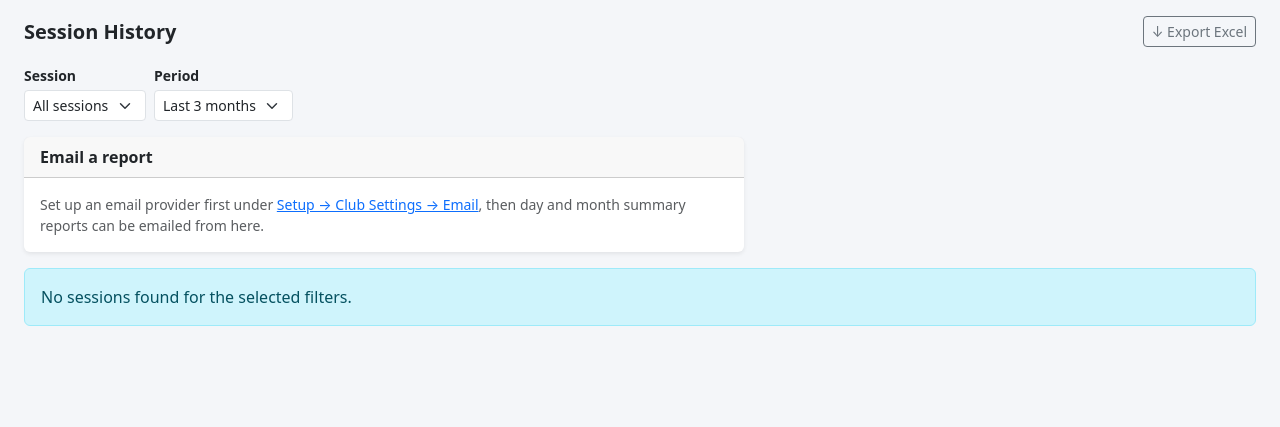
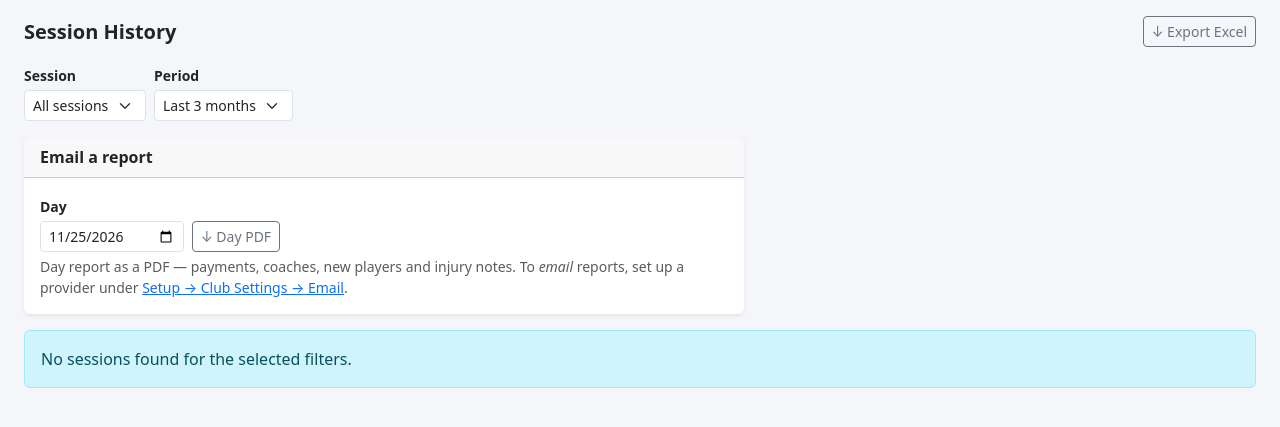
Before and after one commit to markosharknz1/Club_Training, a Flask app: page /history in a window 1280 px wide. Shown: the part 56-483 px from the top of the page. Run offline with Flask 3, Linux system fonts and the light colour scheme; parts of the project's set-up code (start-up, migrations or seed data) failed here and were passed over; some libraries are stand-ins or nearby versions.

Commit message:
No voucher creation at check-in; injury notes through to a day-report PDF
Vouchers can no longer be created from the check-in desk - the quick-
create UI and its API endpoint are gone, and the modal points at the
Vouchers page (where the who/why record lives). Checked-in players gain
a Notes field (injury details etc.) on the day modal, the register and
the closed-session editor; notes show as a badge and under the player
on the summary, ride along when a player is moved between sessions, and
flow into the emailed reports ("Left injured: Name - note", plus a
Player notes line) and a new downloadable day-report PDF
(/reports/day.pdf, linked from History and the session summary - also
available before email is configured).

Co-Authored-By: Claude Fable 5 <noreply@anthropic.com>

```diff
--- a/app.py
+++ b/app.py
@@ -1213,6 +1213,7 @@ def create_app():
                     'voucher_id':   a.voucher_id,
                     'new_member':   bool(a.new_member),
                     'left_injured': bool(a.left_injured),
+                    'notes':        a.notes or '',
                 }
 
         # Players who attended within the last 3 months → prioritised in the waiting list
@@ -1405,6 +1406,7 @@ def create_app():
         voucher_id   = _int(data.get('voucher_id'))
         new_member   = bool(data.get('new_member'))
         left_injured = bool(data.get('left_injured'))
+        att_notes    = (data.get('notes') or '').strip()[:500] or None
 
         rec = Attendance.query.filter_by(session_date_id=sd_id, player_id=player_id).first()
 
@@ -1422,12 +1424,13 @@ def create_app():
             rec.voucher_id   = voucher_id
             rec.new_member   = new_member
             rec.left_injured = left_injured
+            rec.notes        = att_notes
         else:
             db.session.add(Attendance(
                 session_date_id=sd_id, player_id=player_id,
                 group_id=group_id, payment_type=payment_type, amount=amount,
                 voucher_id=voucher_id, new_member=new_member,
-                left_injured=left_injured,
+                left_injured=left_injured, notes=att_notes,
             ))
         db.session.commit()
         db.session.refresh(sd)
@@ -1476,6 +1479,8 @@ def create_app():
         rec.voucher_id   = voucher_id
         if 'left_injured' in data:
             rec.left_injured = bool(data['left_injured'])
+        if 'notes' in data:
+            rec.notes = (data.get('notes') or '').strip()[:500] or None
         db.session.commit()
         db.session.refresh(sd)
         return jsonify({'ok': True, 'totals': _totals(sd)})
@@ -2201,33 +2206,9 @@ def create_app():
             'sessions_remaining': v.sessions_remaining,
         } for v in vs])
 
-    @app.route('/api/player/<int:player_id>/vouchers', methods=['POST'])
-    def api_player_voucher_create(player_id):
-        Player.query.get_or_404(player_id)
-        data     = request.get_json() or {}
-        amount   = float(data.get('amount') or _voucher_defaults()['amount'])
-        sessions = int(data.get('sessions_total') or _voucher_defaults()['sessions'])
-        added_by     = (data.get('added_by') or '').strip()[:80]
-        added_reason = (data.get('added_reason') or '').strip()[:200]
-        if not added_by or not added_reason:
-            return jsonify(ok=False, error='Fill in who is adding this voucher and why.')
-        issued_date = date.today()
-        limit_error = _voucher_limit_error(player_id, issued_date)
-        if limit_error:
-            return jsonify(ok=False, error=limit_error)
-        v = Voucher(player_id=player_id, amount=amount, sessions_total=sessions,
-                    date_issued=issued_date,
-                    added_by=added_by, added_reason=added_reason)
-        v.continues_from = _voucher_to_continue(player_id)
-        db.session.add(v)
-        db.session.commit()
-        return jsonify(ok=True, voucher={
-            'id':                 v.id,
-            'label':              f"{v.date_issued.strftime('%d %b %Y')} — 0/{v.sessions_total} used, {v.sessions_remaining} left",
-            'sessions_total':     v.sessions_total,
-            'sessions_used':      0,
-            'sessions_remaining': v.sessions_remaining,
-        })
+    # NOTE: there is deliberately no POST here any more — vouchers can only
+    # be created on the Vouchers page (with the who/why record), never from
+    # the check-in desk.
 
     # ── Coaches ──────────────────────────────────────────────────────
 
@@ -2531,6 +2512,77 @@ def create_app():
         if start > end:
             return None, None, 'The From date must be before the To date.'
         return start, end, None
+
+    @app.route('/reports/day.pdf')
+    def reports_day_pdf():
+        """The end-of-day report as a PDF — same content as the emailed day
+        report (payments, coaches, new players, injuries with their notes),
+        for printing or filing."""
+        import io
+        from flask import send_file
+        from reportlab.lib.pagesizes import A4
+        from reportlab.lib.units import mm
+        from reportlab.lib import colors
+        from reportlab.lib.styles import getSampleStyleSheet
+        from reportlab.platypus import (SimpleDocTemplate, Table, TableStyle,
+                                        Paragraph, Spacer)
+        try:
+            d = date.fromisoformat(request.args.get('date', ''))
+        except ValueError:
+            flash('Pick a valid date for the day report.', 'danger')
+            return redirect(url_for('history'))
+        data = _report_day_data(d)
+        if not data:
+            flash(f'No sessions on {d.strftime("%d %b %Y")} — nothing to report.', 'warning')
+            return redirect(url_for('history'))
+
+        club = Setting.get('club_name', 'Club Training')
+        styles = getSampleStyleSheet()
+        dark = colors.HexColor('#1a3a5c')
+        elements = [Paragraph(club, styles['Title']),
+                    Paragraph(f'Day report — {data["title"]}', styles['Heading2']),
+                    Spacer(1, 6 * mm)]
+        for s in data['sessions']:
+            elements.append(Paragraph(
+                f'{s["name"]} ({s["time"]})'
+                + (' — still open' if s['status'] == 'open' else ''),
+                styles['Heading3']))
+            rows = [['Players checked in', str(s['players'])]]
+            rows += [[pt, str(cnt)] for pt, cnt in s['breakdown']]
+            rows.append([f'Cash ${s["cash"]:.0f} · Card ${s["card"]:.0f}',
+                         f'${s["cash"] + s["card"]:.0f}'])
+            t = Table(rows, colWidths=[110 * mm, 40 * mm])
+            t.setStyle(TableStyle([
+                ('GRID', (0, 0), (-1, -1), 0.5, colors.grey),
+                ('BACKGROUND', (0, 0), (-1, 0), colors.HexColor('#eef2f6')),
+                ('BACKGROUND', (0, -1), (-1, -1), colors.HexColor('#eef2f6')),
+                ('FONTNAME', (0, -1), (-1, -1), 'Helvetica-Bold'),
+                ('ALIGN', (1, 0), (1, -1), 'RIGHT'),
+            ]))
+            elements.append(t)
+            info = [('Coaches', ', '.join(s['coaches']) or '—')]
+            if s['new_players']:
+                info.append(('New players', ', '.join(s['new_players'])))
+            if s['injured']:
+                info.append(('Left injured', '; '.join(s['injured'])))
+            if s['player_notes']:
+                info.append(('Player notes', '; '.join(s['player_notes'])))
+            if s['notes']:
+                info.append(('Session notes', s['notes']))
+            for label, text in info:
+                elements.append(Paragraph(f'<b>{label}:</b> {text}', styles['Normal']))
+            elements.append(Spacer(1, 6 * mm))
+        if len(data['sessions']) > 1:
+            elements.append(Paragraph(
+                f'<b>Day total:</b> {data["total_players"]} check-ins · '
+                f'Cash ${data["total_cash"]:.0f} · Card ${data["total_card"]:.0f}',
+                styles['Normal']))
+        buf = io.BytesIO()
+        SimpleDocTemplate(buf, pagesize=A4, topMargin=18 * mm,
+                          bottomMargin=18 * mm).build(elements)
+        buf.seek(0)
+        return send_file(buf, mimetype='application/pdf', as_attachment=True,
+                         download_name=f'day_report_{d.isoformat()}.pdf')
 
     @app.route('/reports/committee')
     def reports_committee():
@@ -3872,7 +3924,7 @@ def _add_voucher_uses(voucher, count, dates, note='Imported balance'):
 def _report_session_data(sd):
     """Everything the report shows about one session occurrence."""
     counts, cash, card = OrderedDict(), 0.0, 0.0
-    new_players, injured = [], []
+    new_players, injured, player_notes = [], [], []
     for a in sorted(sd.attendance, key=lambda a: a.player.name.lower()):
         counts[a.payment_type] = counts.get(a.payment_type, 0) + 1
         if a.payment_type == 'Cash':
@@ -3882,7 +3934,10 @@ def _report_session_data(sd):
         if a.new_member:
             new_players.append(a.player.name)
         if a.left_injured:
-            injured.append(a.player.name)
+            injured.append(a.player.name
+                           + (f' — {a.notes}' if a.notes else ''))
+        elif a.notes:
+            player_notes.append(f'{a.player.name} — {a.notes}')
     breakdown = [(pt, counts[pt]) for pt in PAYMENT_TYPES if pt in counts]
     return {
         'name': sd.template.name,
@@ -3893,6 +3948,7 @@ def _report_session_data(sd):
         'cash': cash, 'card': card,
         'new_players': new_players,
         'injured': injured,
+        'player_notes': player_notes,
         # CoachAttendance is how coaches are marked present (the register's
         # tickboxes) — sd.coaches is a separate legacy relation.
         'coaches': sorted(ca.coach.name for ca in sd.coach_attendance),
@@ -4069,7 +4125,9 @@ def _report_text(data, club):
             if s['new_players']:
                 lines.append('  New players: ' + ', '.join(s['new_players']))
             if s['injured']:
-                lines.append('  Left injured: ' + ', '.join(s['injured']))
+                lines.append('  Left injured: ' + '; '.join(s['injured']))
+            if s['player_notes']:
+                lines.append('  Player notes: ' + '; '.join(s['player_notes']))
             if s['notes']:
                 lines.append('  Notes: ' + s['notes'])
             lines.append('')
--- a/templates/history.html
+++ b/templates/history.html
@@ -77,13 +77,31 @@
       <div class="col-auto">
         <button class="btn btn-primary btn-sm">Send report</button>
       </div>
-      <div class="form-text mt-1 mb-0">Payments, coaches, new players and any injuries —
-        a readable summary for the committee. Addresses are remembered for next time.</div>
+      <div class="col-auto">
+        <button type="button" class="btn btn-outline-secondary btn-sm"
+                onclick="location = '/reports/day.pdf?date=' + this.form.report_date.value">
+          ↓ Day PDF</button>
+      </div>
+      <div class="form-text mt-1 mb-0">Payments, coaches, new players and any injuries with
+        their notes — a readable summary for the committee. Addresses are remembered for
+        next time.</div>
     </form>
     {% else %}
-    <p class="text-muted small mb-0">Set up an email provider first under
-      <a href="/settings/email">Setup → Club Settings → Email</a>, then day and month
-      summary reports can be emailed from here.</p>
+    <form class="row g-2 align-items-end" onsubmit="return false">
+      <div class="col-auto">
+        <label class="form-label small fw-semibold mb-1">Day</label>
+        <input type="date" name="report_date" class="form-control form-control-sm"
+               value="{{ today.isoformat() }}">
+      </div>
+      <div class="col-auto">
+        <button type="button" class="btn btn-outline-secondary btn-sm"
+                onclick="location = '/reports/day.pdf?date=' + this.form.report_date.value">
+          ↓ Day PDF</button>
+      </div>
+      <div class="form-text mt-1 mb-0">Day report as a PDF — payments, coaches, new players
+        and injury notes. To <em>email</em> reports, set up a provider under
+        <a href="/settings/email">Setup → Club Settings → Email</a>.</div>
+    </form>
     {% endif %}
   </div>
 </div>
--- a/templates/report_email.html
+++ b/templates/report_email.html
@@ -35,7 +35,8 @@
       <div style="font-size:13px;color:#374151;line-height:1.7">
         <b>Coaches:</b> {{ s.coaches | join(', ') if s.coaches else '—' }}<br>
         {% if s.new_players %}<b>New players:</b> {{ s.new_players | join(', ') }}<br>{% endif %}
-        {% if s.injured %}<b style="color:#b91c1c">Left injured:</b> {{ s.injured | join(', ') }}<br>{% endif %}
+        {% if s.injured %}<b style="color:#b91c1c">Left injured:</b> {{ s.injured | join('; ') }}<br>{% endif %}
+        {% if s.player_notes %}<b>Player notes:</b> {{ s.player_notes | join('; ') }}<br>{% endif %}
         {% if s.notes %}<b>Notes:</b> {{ s.notes }}<br>{% endif %}
       </div>
     </div>
```
Also changed, not shown: CLAUDE.md (+22 -0 lines), templates/day/checkin.html (+27 -65 lines), templates/register/detail.html (+14 -2 lines), templates/register/run.html (+17 -6 lines).
